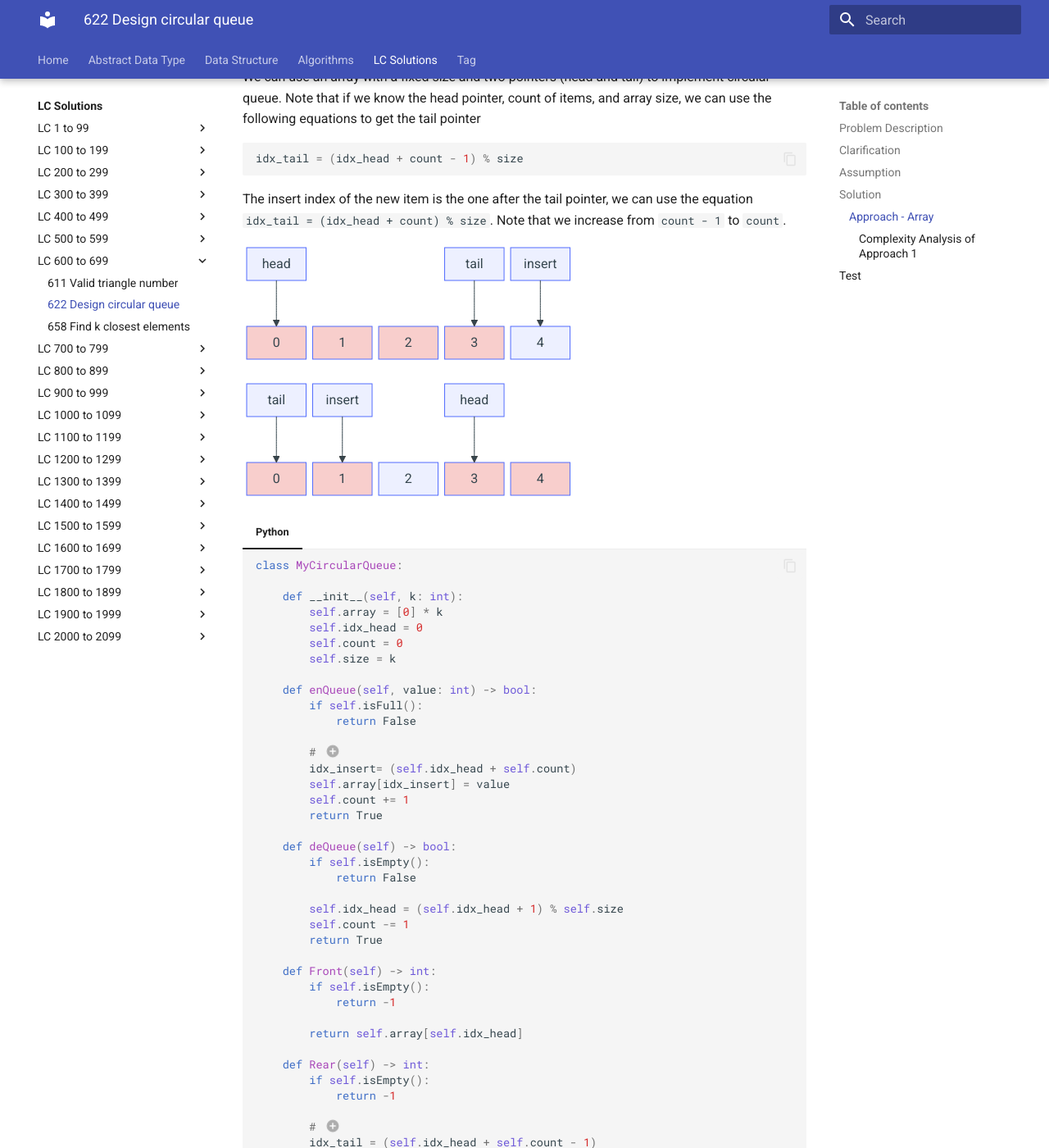
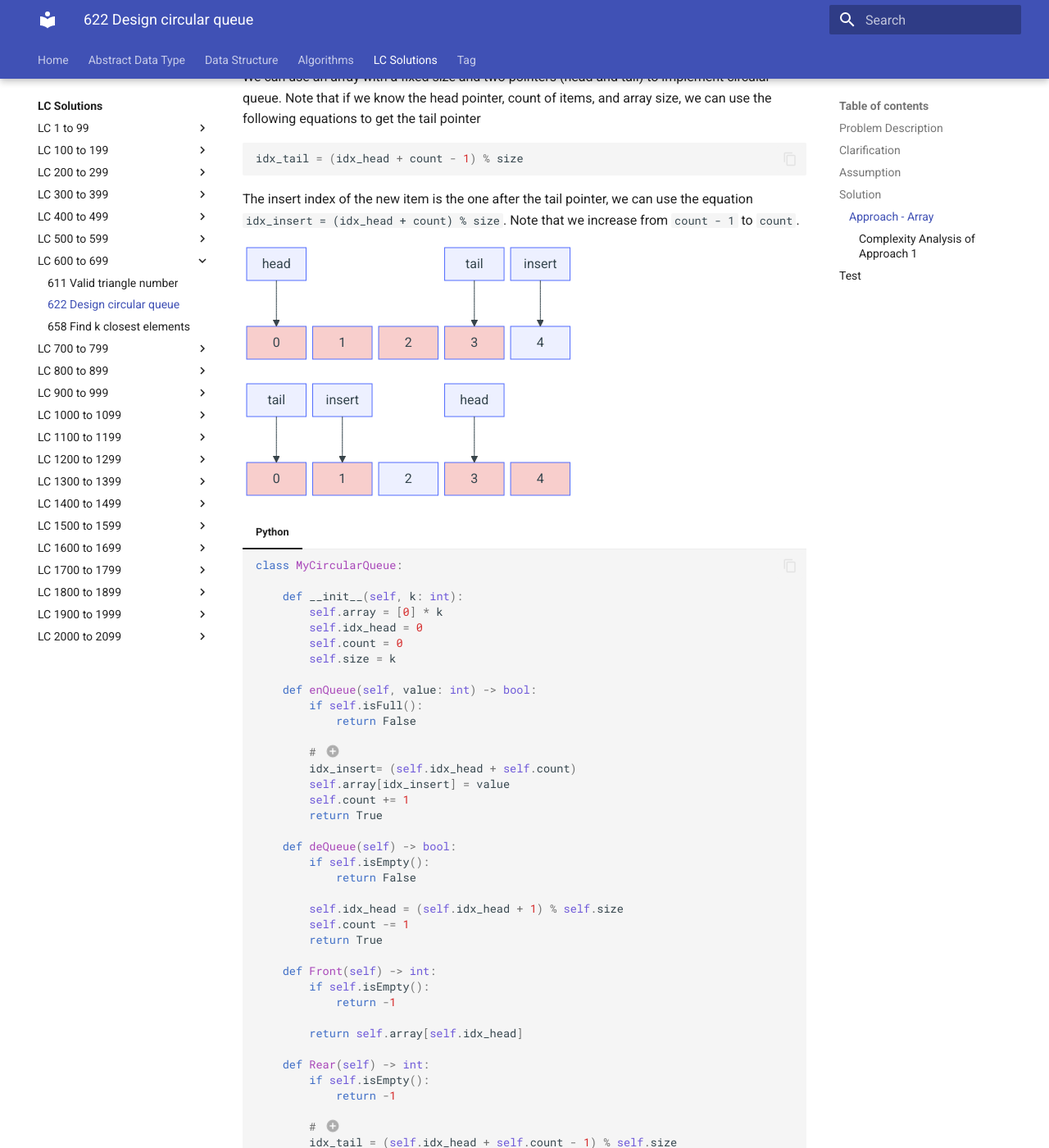
Before and after one commit to RogerLuo-Code/coding-practice, an MkDocs documentation site: the page built from docs/lc-solutions/lc0600-0699/lc0622-design-circular-queue.md, in a window 1280 px wide and 1400 px high, scrolled down 1288 px. Shown: the whole window at 82% size. Built offline with MkDocs 1.6.1 and Material for MkDocs 9.7.7, drawn with Linux system fonts in a browser that asks for light colours.

Commit message:
Fix a typo in LC622 solution

````diff
--- a/docs/lc-solutions/lc0600-0699/lc0622-design-circular-queue.md
+++ b/docs/lc-solutions/lc0600-0699/lc0622-design-circular-queue.md
@@ -53,7 +53,7 @@ idx_tail = (idx_head + count - 1) % size
 ```
 
 The insert index of the new item is the one after the tail pointer, we can use the
-equation `idx_tail = (idx_head + count) % size`. Note that
+equation `idx_insert = (idx_head + count) % size`. Note that
 we increase from `count - 1` to `count`.
 
 ```mermaid
@@ -129,7 +129,7 @@ block-beta
                 return -1
 
             # (2)
-            idx_tail = (self.idx_head + self.count - 1)
+            idx_tail = (self.idx_head + self.count - 1) % self.size
             return self.array[idx_tail]
 
         def isEmpty(self) -> bool:
````
